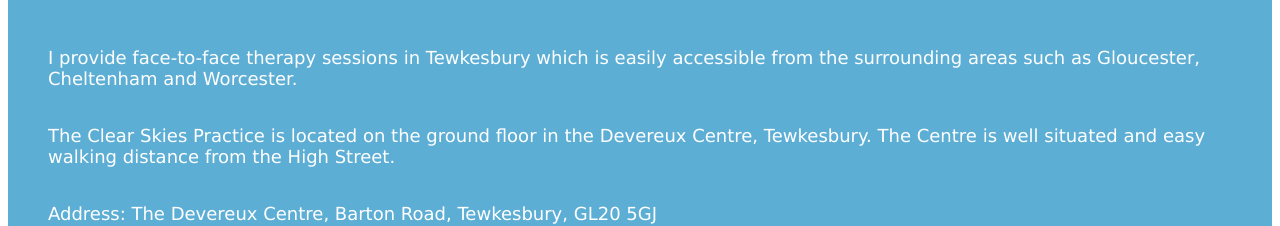
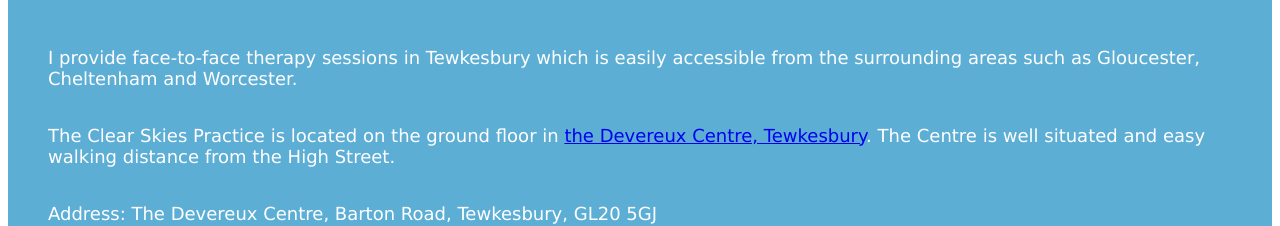
Before and after one commit to MikeForde/cstestvuejs, a Vue app: page /contact in a window 1280 px wide. Shown: the part 862-1088 px from the top of the page. Built offline with nearby package versions, Linux system fonts and the light colour scheme.

Commit message:
added devereux link

```diff
--- a/src/components/ContactPage.vue
+++ b/src/components/ContactPage.vue
@@ -30,7 +30,7 @@
       <div class="info-card">
         <h2>Location</h2>
         <p>I provide face-to-face therapy sessions in Tewkesbury which is easily accessible from the surrounding areas such as Gloucester, Cheltenham and Worcester.</p>
-        <p>The Clear Skies Practice is located on the ground floor in the Devereux Centre, Tewkesbury. The Centre is well situated and easy walking distance from the High Street.</p>
+        <p>The Clear Skies Practice is located on the ground floor in <a href="https://www.thedevereuxcentre.co.uk/other-tenants/" target="_blank">the Devereux Centre, Tewkesbury</a>. The Centre is well situated and easy walking distance from the High Street.</p>
         <p>Address: The Devereux Centre, Barton Road, Tewkesbury, GL20 5GJ</p>
       </div>
     </section>
```
Also changed, not shown: 7 other files (tests, documents, lock files or other folders).
